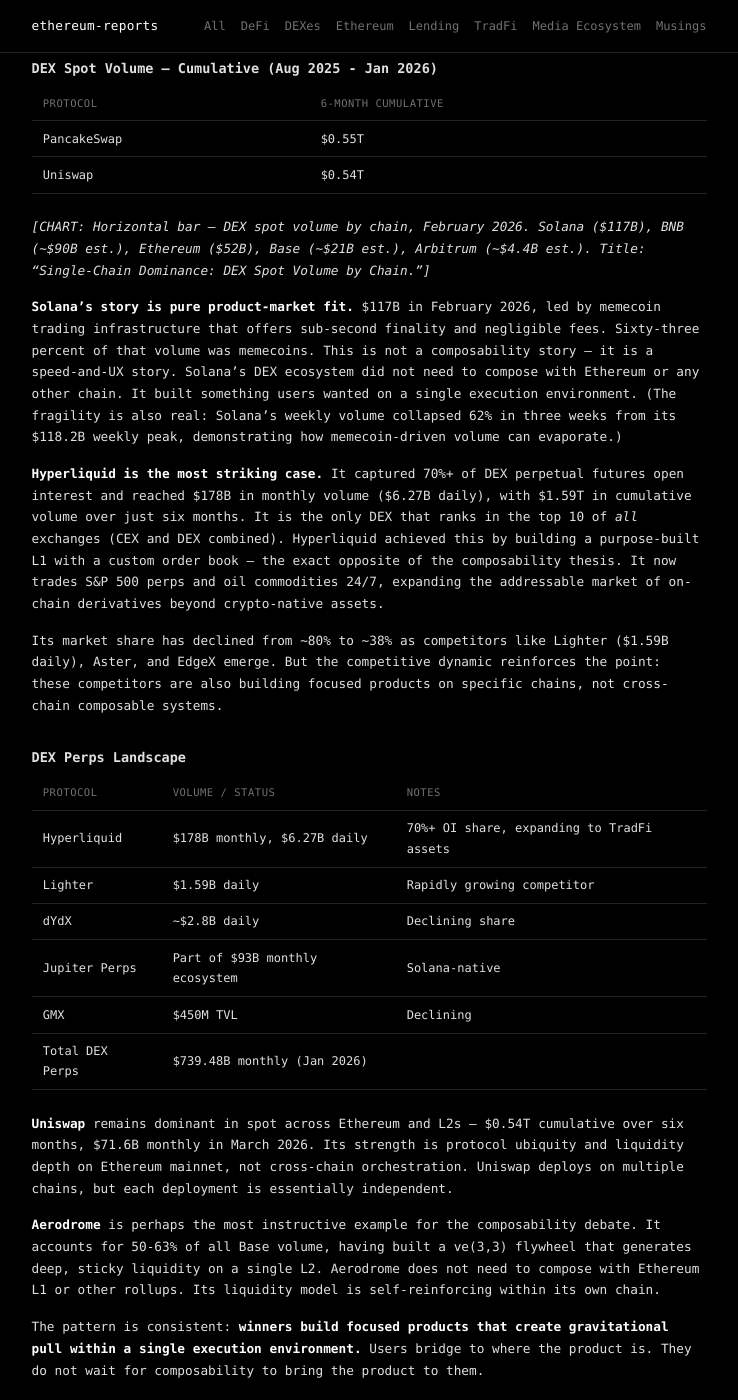
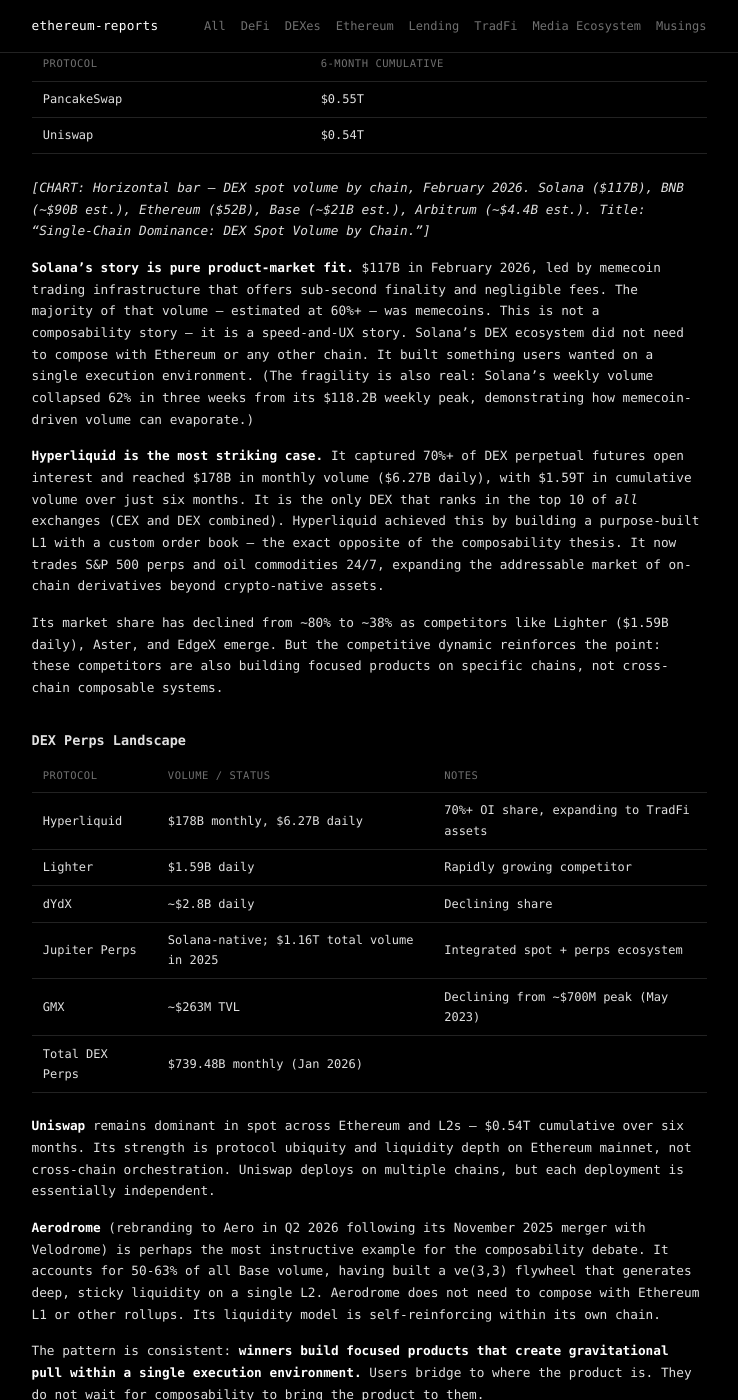
Before and after one commit to 0xapriori/ethereum-reports, a Jekyll site: the page built from dexes/composability-thesis-march-2026.md, in a window 1280 px wide and 1400 px high, scrolled down 3337 px. Shown: the whole window, without its empty margins (271-1009 px from the left). Built offline with Jekyll 4.4.1, drawn with Linux system fonts in a browser that asks for light colours; some of the changed text lies outside the part shown.

Commit message:
Fix data verification issues flagged by DeFi supervisor audit
Corrections:
- GMX TVL: $450M → ~$263M (DefiLlama verified)
- Jupiter Perps: removed misattributed $93B figure, replaced with $1.16T 2025 total
- LI.FI: $22B/32M → $30B+/50M+ (official metrics as of Sep 2025)
- Across: $17B → $35B cumulative (verified Mar 2026)
- Multicoin composability mentions: "exactly twice" → "just three times"
- Bullish: $76B → $77.4B (official Feb 2026 metrics); removed unverifiable cumulative claims
- Solana memecoin %: hardcoded 63% → qualified "~60%+" (unverifiable exact figure)
- Bridge volume: $18.8B → ~$18-20B est. (aggregate unverifiable, qualified)
- Removed unverifiable Uniswap $71.6B March 2026 claim
- Added Aerodrome → Aero rebrand footnote (Nov 2025 merger, Q2 2026 launch)

Co-Authored-By: Claude Opus 4.6 (1M context) <noreply@anthropic.com>

```diff
--- a/dexes/composability-thesis-march-2026.md
+++ b/dexes/composability-thesis-march-2026.md
@@ -10,8 +10,8 @@ date: 2026-03-29
 ## tl;dr
 
 - **CEXs still command ~86-90% of trading volume** -- but DEX perps grew from 2.0% to 10.2% market share in two years, suggesting structural migration rather than a fixed ceiling.
-- **Single-chain product focus dominates DEX winners** -- Hyperliquid controls 70%+ of DEX perps open interest from one chain; Solana led all DEX spot volume at $117B in February 2026 (63% memecoins). Neither needed cross-chain composability to win.
-- **Cross-chain bridge volume is a rounding error** -- $18.8B monthly bridge volume vs. $231B+ in intra-chain DEX volume, suggesting markets route around fragmentation rather than solving it.
+- **Single-chain product focus dominates DEX winners** -- Hyperliquid controls 70%+ of DEX perps open interest from one chain; Solana led all DEX spot volume at $117B in February 2026 (majority memecoins (~60%+ of volume)). Neither needed cross-chain composability to win.
+- **Cross-chain bridge volume is a rounding error** -- an estimated $18-20B monthly bridge volume vs. $231B+ in intra-chain DEX volume, suggesting markets route around fragmentation rather than solving it.
 - **L2 consolidation is real and accelerating** -- Base + Arbitrum + Optimism = ~90% of L2 transactions; smaller rollups saw 61% usage decline. Most L2s may not survive 2026.
 - **Multicoin Capital tacitly demoted composability** -- the firm that built its Solana thesis around atomic composability as the killer affordance barely mentions it in their January 2025 "Internet Capital Markets" thesis, shifting focus to execution quality and market microstructure. When the loudest composability evangelist stops leading with composability, that is signal.
 - **The EEZ launches into a composability paradox** -- Gnosis's Ethereum Economic Zone, co-funded by the Ethereum Foundation, delivers synchronous composability between L1 and rollups. Yet Vitalik called synchronous atomic composability "very overrated" in June 2024. The tension is unresolved.
@@ -103,7 +103,7 @@ The DEX venues that have gained the most ground share a common trait: they built
 
 *[CHART: Horizontal bar — DEX spot volume by chain, February 2026. Solana ($117B), BNB (~$90B est.), Ethereum ($52B), Base (~$21B est.), Arbitrum (~$4.4B est.). Title: "Single-Chain Dominance: DEX Spot Volume by Chain."]*
 
-**Solana's story is pure product-market fit.** $117B in February 2026, led by memecoin trading infrastructure that offers sub-second finality and negligible fees. Sixty-three percent of that volume was memecoins. This is not a composability story -- it is a speed-and-UX story. Solana's DEX ecosystem did not need to compose with Ethereum or any other chain. It built something users wanted on a single execution environment. (The fragility is also real: Solana's weekly volume collapsed 62% in three weeks from its $118.2B weekly peak, demonstrating how memecoin-driven volume can evaporate.)
+**Solana's story is pure product-market fit.** $117B in February 2026, led by memecoin trading infrastructure that offers sub-second finality and negligible fees. The majority of that volume — estimated at 60%+ — was memecoins. This is not a composability story -- it is a speed-and-UX story. Solana's DEX ecosystem did not need to compose with Ethereum or any other chain. It built something users wanted on a single execution environment. (The fragility is also real: Solana's weekly volume collapsed 62% in three weeks from its $118.2B weekly peak, demonstrating how memecoin-driven volume can evaporate.)
 
 **Hyperliquid is the most striking case.** It captured 70%+ of DEX perpetual futures open interest and reached $178B in monthly volume ($6.27B daily), with $1.59T in cumulative volume over just six months. It is the only DEX that ranks in the top 10 of *all* exchanges (CEX and DEX combined). Hyperliquid achieved this by building a purpose-built L1 with a custom order book -- the exact opposite of the composability thesis. It now trades S&P 500 perps and oil commodities 24/7, expanding the addressable market of on-chain derivatives beyond crypto-native assets.
 
@@ -116,13 +116,13 @@ Its market share has declined from ~80% to ~38% as competitors like Lighter ($1.
 | Hyperliquid | $178B monthly, $6.27B daily | 70%+ OI share, expanding to TradFi assets |
 | Lighter | $1.59B daily | Rapidly growing competitor |
 | dYdX | ~$2.8B daily | Declining share |
-| Jupiter Perps | Part of $93B monthly ecosystem | Solana-native |
-| GMX | $450M TVL | Declining |
+| Jupiter Perps | Solana-native; $1.16T total volume in 2025 | Integrated spot + perps ecosystem |
+| GMX | ~$263M TVL | Declining from ~$700M peak (May 2023) |
 | Total DEX Perps | $739.48B monthly (Jan 2026) | |
 
-**Uniswap** remains dominant in spot across Ethereum and L2s -- $0.54T cumulative over six months, $71.6B monthly in March 2026. Its strength is protocol ubiquity and liquidity depth on Ethereum mainnet, not cross-chain orchestration. Uniswap deploys on multiple chains, but each deployment is essentially independent.
+**Uniswap** remains dominant in spot across Ethereum and L2s -- $0.54T cumulative over six months. Its strength is protocol ubiquity and liquidity depth on Ethereum mainnet, not cross-chain orchestration. Uniswap deploys on multiple chains, but each deployment is essentially independent.
 
-**Aerodrome** is perhaps the most instructive example for the composability debate. It accounts for 50-63% of all Base volume, having built a ve(3,3) flywheel that generates deep, sticky liquidity on a single L2. Aerodrome does not need to compose with Ethereum L1 or other rollups. Its liquidity model is self-reinforcing within its own chain.
+**Aerodrome** (rebranding to Aero in Q2 2026 following its November 2025 merger with Velodrome) is perhaps the most instructive example for the composability debate. It accounts for 50-63% of all Base volume, having built a ve(3,3) flywheel that generates deep, sticky liquidity on a single L2. Aerodrome does not need to compose with Ethereum L1 or other rollups. Its liquidity model is self-reinforcing within its own chain.
 
 The pattern is consistent: **winners build focused products that create gravitational pull within a single execution environment.** Users bridge to where the product is. They do not wait for composability to bring the product to them.
 
@@ -157,13 +157,13 @@ If cross-chain composability were critical to how markets function, we would exp
 | Chainlink CCIP | $18B+ (March 2026) | Up 62% MoM |
 | deBridge | $1.53B monthly | 40% routed through Tron USDT |
 | Portal/Wormhole | $1.41B monthly | |
-| LI.FI | $22B+ cumulative all-time | 32M+ transactions |
-| Across | $17B cumulative all-time | |
+| LI.FI | $30B+ cumulative all-time | 50M+ transactions (as of Sep 2025) |
+| Across | $35B cumulative all-time | Zero exploits to date |
 | Squid | $6B+ cumulative | ~$3.3M daily |
 
-*[CHART: Stacked bar — Intra-chain DEX volume ($231B+) vs. cross-chain bridge volume ($18.8B) for January 2026. Title: "Bridge Volume: 8% of Intra-Chain DEX Activity."]*
+*[CHART: Stacked bar — Intra-chain DEX volume ($231B+) vs. cross-chain bridge volume (~$18-20B est.) for January 2026. Title: "Bridge Volume: ~8-9% of Intra-Chain DEX Activity."]*
 
-Monthly bridge volume of $18.8B is roughly 8% of intra-chain DEX spot volume. This is not zero -- bridges are used, and growing (CCIP's 62% month-over-month increase is notable). But it suggests that the vast majority of trading activity happens within single execution environments. Users are not constantly shuffling capital across chains to access opportunities. They park liquidity where they trade and stay there.
+Monthly bridge volume of an estimated $18-20B is roughly 8-9% of intra-chain DEX spot volume. This is not zero -- bridges are used, and growing (CCIP's 62% month-over-month increase is notable). But it suggests that the vast majority of trading activity happens within single execution environments. Users are not constantly shuffling capital across chains to access opportunities. They park liquidity where they trade and stay there.
 
 The composition of bridge volume is also telling. DeBridge routes 40% of its volume through Tron USDT -- this is stablecoin transfer infrastructure, not DeFi composability. Much of what bridges facilitate is simple asset movement, not the kind of synchronous contract-to-contract interaction that composability solutions like the EEZ would enable.
 
```
Also changed, not shown: other parts of dexes/composability-thesis-march-2026.md (+5 -5 lines).
